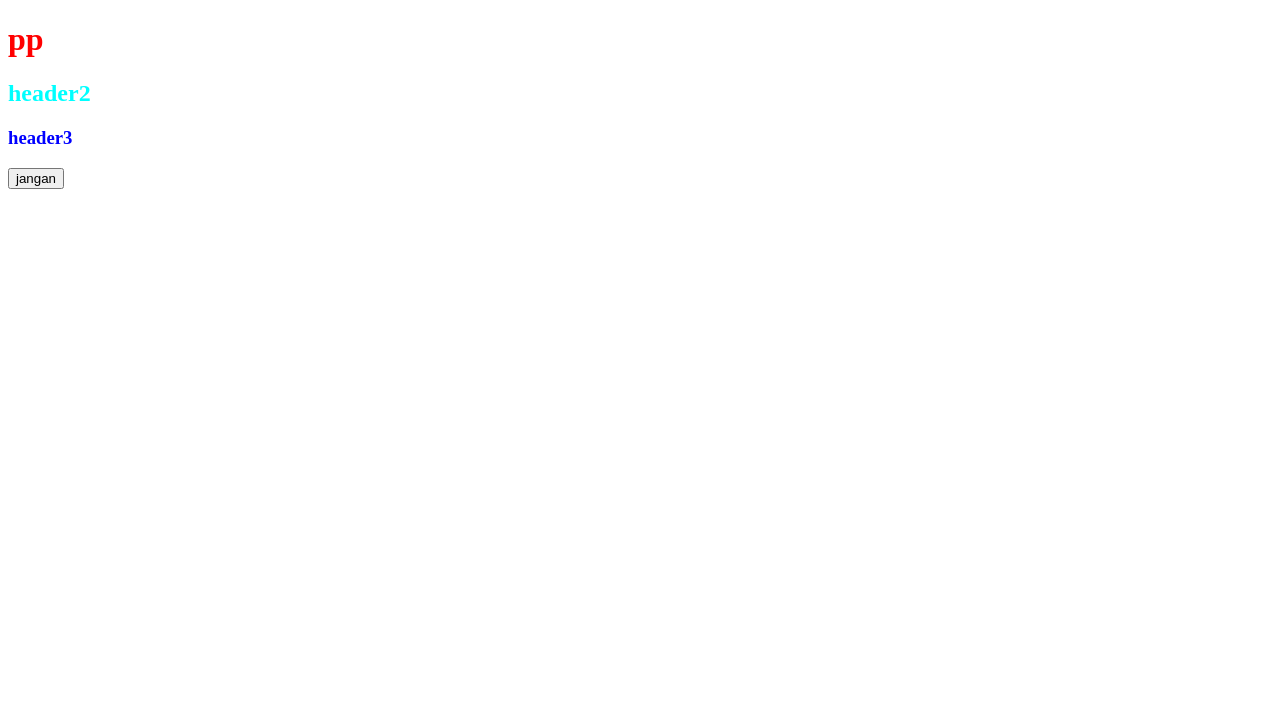
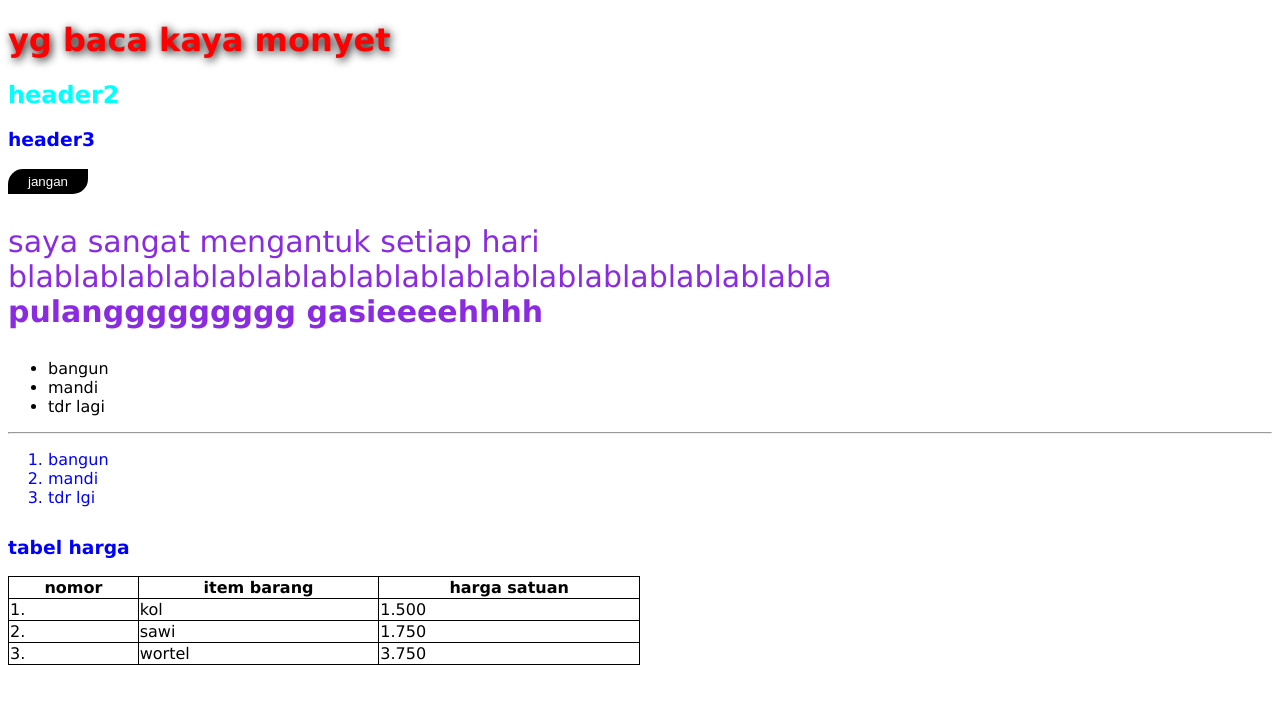
Before and after one commit to egga12/lat01, a plain HTML site: page index.html in a window 1280 px wide. Drawn offline with Linux system fonts and the light colour scheme.

Commit message:
perubahan terakhir

```diff
--- a/index.html
+++ b/index.html
@@ -6,17 +6,81 @@
   <title>rawrr</title>
   <link href='/style.css' rel='stylesheet'>
   <style>
-    h1{color:red}
+    h1{color:red;text-shadow: 2px 2px 10px black;}
     h2{color:aqua}
     h3{color:blue;font-size 16px;}
+    p{font-size: 30px;color: blueviolet;}
+    table{
+      width: 50%;
+    }
+    table,th,td{
+      border: 1px solid black;
+      border-collapse: collapse;
+    }
+    th{
+      text-align: center;
+    }
+    tr:hover{
+      background-color: rgb(230, 234, 236);
+    }
+    button{
+      background-color:black;
+      color:white;
+      padding: 5px 20px 5px 20px;
+      border: none;
+      border-radius: 15px 0;
+    }
   </style>
 </head>
 
 <body>
-  <h1>pp</h1>
+  <h1>yg baca kaya monyet</h1>
   <h2>header2<h2>
   <h3>header3</h3>
   <button onclick="console.log('hello');">jangan</button>
   <script defer type="text/javascript" src="/main.js"></script>
+
+  <p>saya sangat mengantuk setiap hari blablablablablablablablablablablablablablablablablabla <br> <b> pulanggggggggg gasieeeehhhh </b></p>
+  <ul>
+    <li>bangun </li>
+    <li>mandi</li>
+    <li>tdr lagi</li>
+  </ul>
+  <hr>
+  <ol style="color: blue;">
+    <li>bangun </li>
+    <li>mandi</li>
+    <li>tdr lgi</li>
+  </ol>
+ </p>
+ <p>
+    <h3>tabel harga</h3>
+    <table>
+    </thead>
+    <tr>
+      <th>nomor</th>
+      <th>item barang</th>
+      <th>harga satuan</th>
+    </tr>
+    </thead>
+    </tbody>
+     <tr>
+      <td>1.</td>
+      <td>kol</td>
+      <td>1.500</td>
+    </tr>
+    <tr>
+      <td>2.</td>
+      <td>sawi</td>
+      <td>1.750</td>
+    </tr>
+    <tr>
+      <td>3.</td>
+      <td>wortel</td>
+      <td>3.750</td>
+    </tr>
+  </tbody>
+</table>
+ </p>
 </body>
 </html>
--- a/style.css
+++ b/style.css
@@ -1,2 +1,7 @@
 /* Add styles here */
-h1{color:brown}
+body{
+    font-family: Verdana, Geneva, Tahoma, sans-serif;
+}
+button{
+    background-color: green;
+}
```
